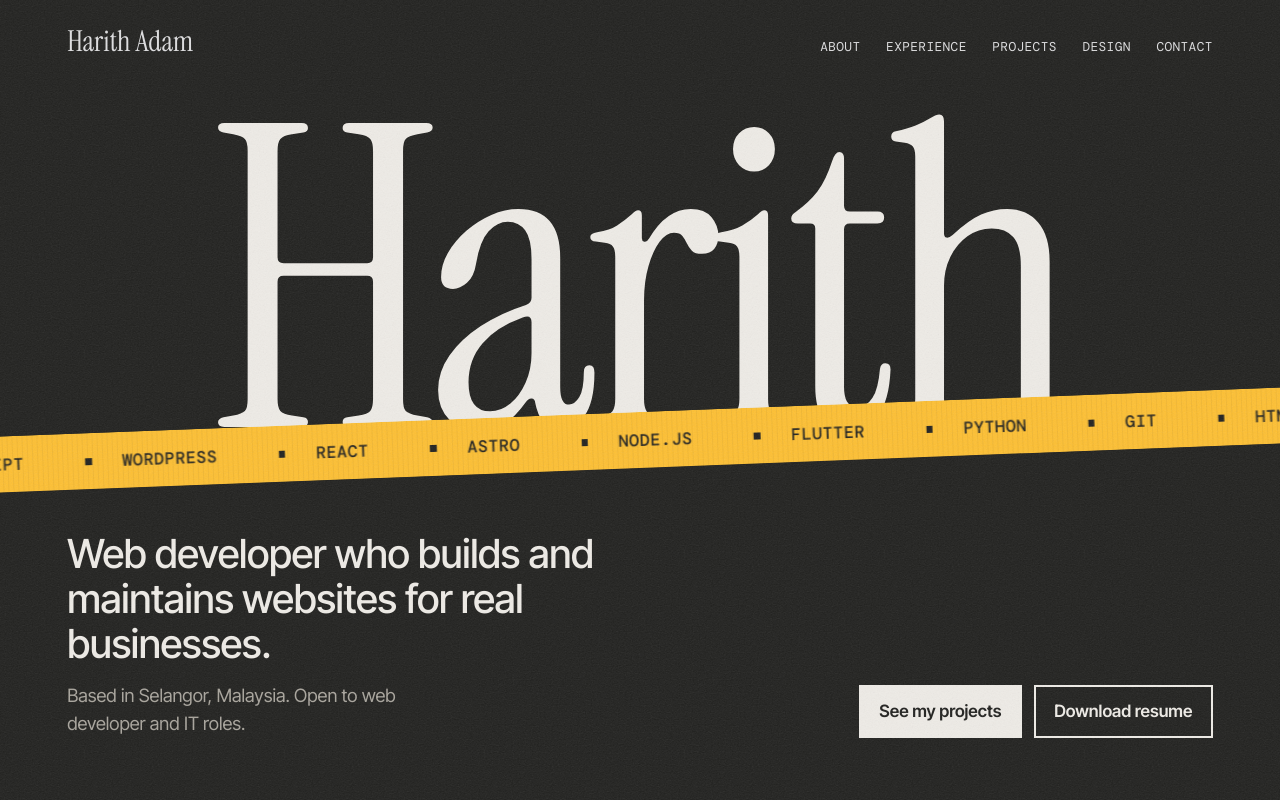
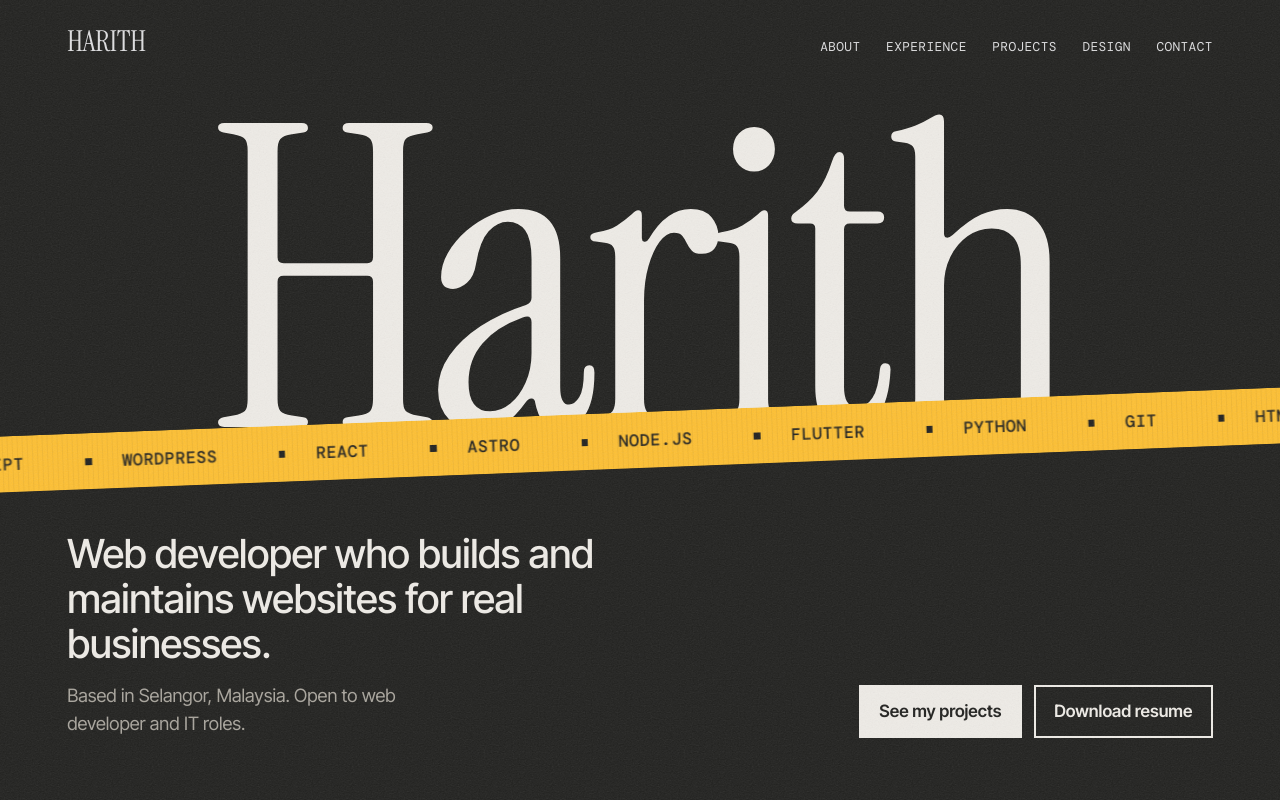
Before and after one commit to ducktape3/portfolio_2026, a plain HTML site: page index.html in a window 1280 px wide. Shown: the top 800 px of the page. Drawn offline with nearby package versions, Linux system fonts and the light colour scheme.

Commit message:
Update header name to uppercase for consistency

```diff
--- a/index.html
+++ b/index.html
@@ -15,7 +15,7 @@
   <a class="skip" href="#projects">Skip to projects</a>
 
   <header class="top">
-    <a class="top-name" href="#home">Harith Adam</a>
+    <a class="top-name" href="#home">HARITH</a>
     <nav aria-label="Sections">
       <a href="#about">About</a>
       <a href="#experience">Experience</a>
```
